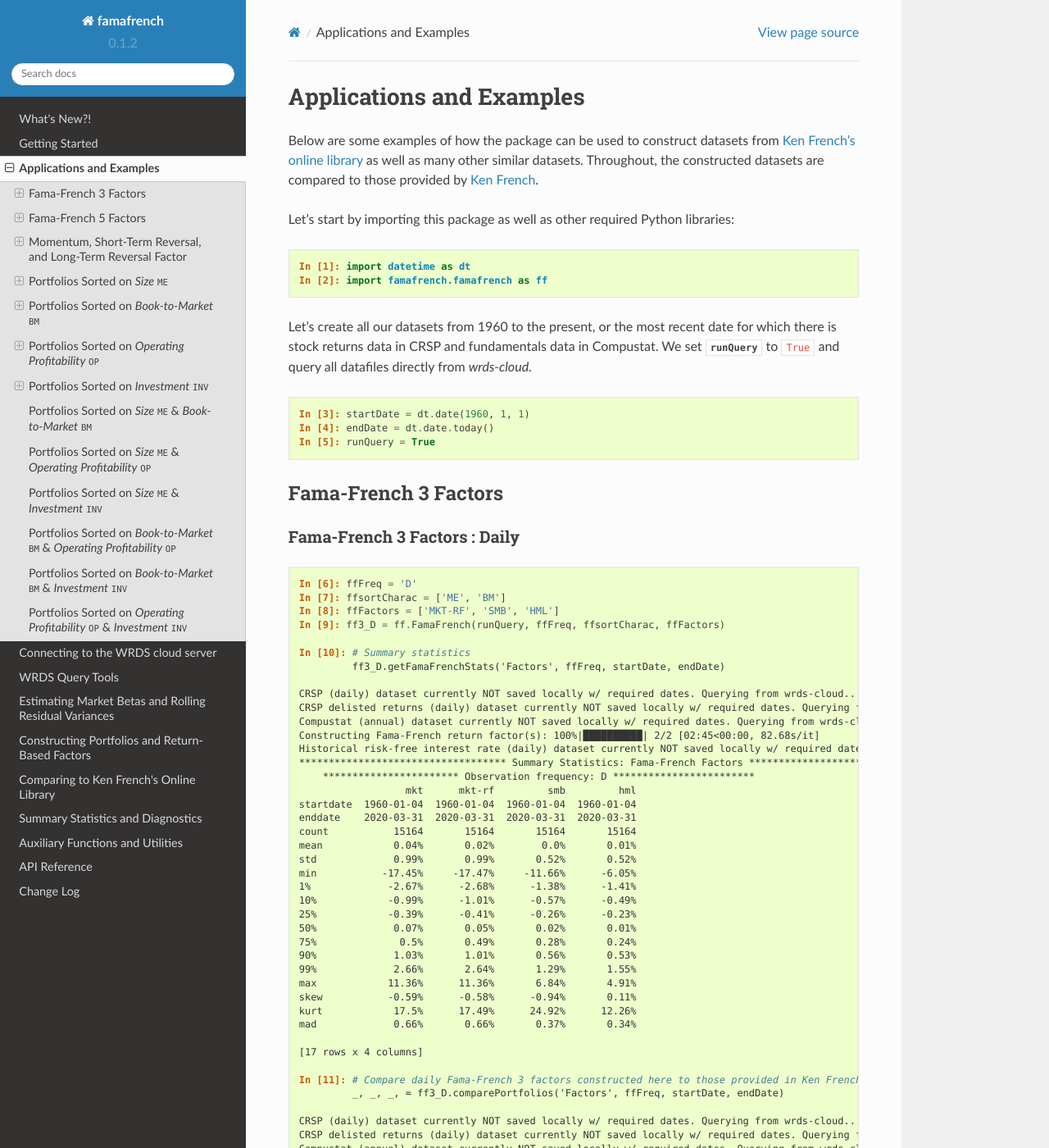
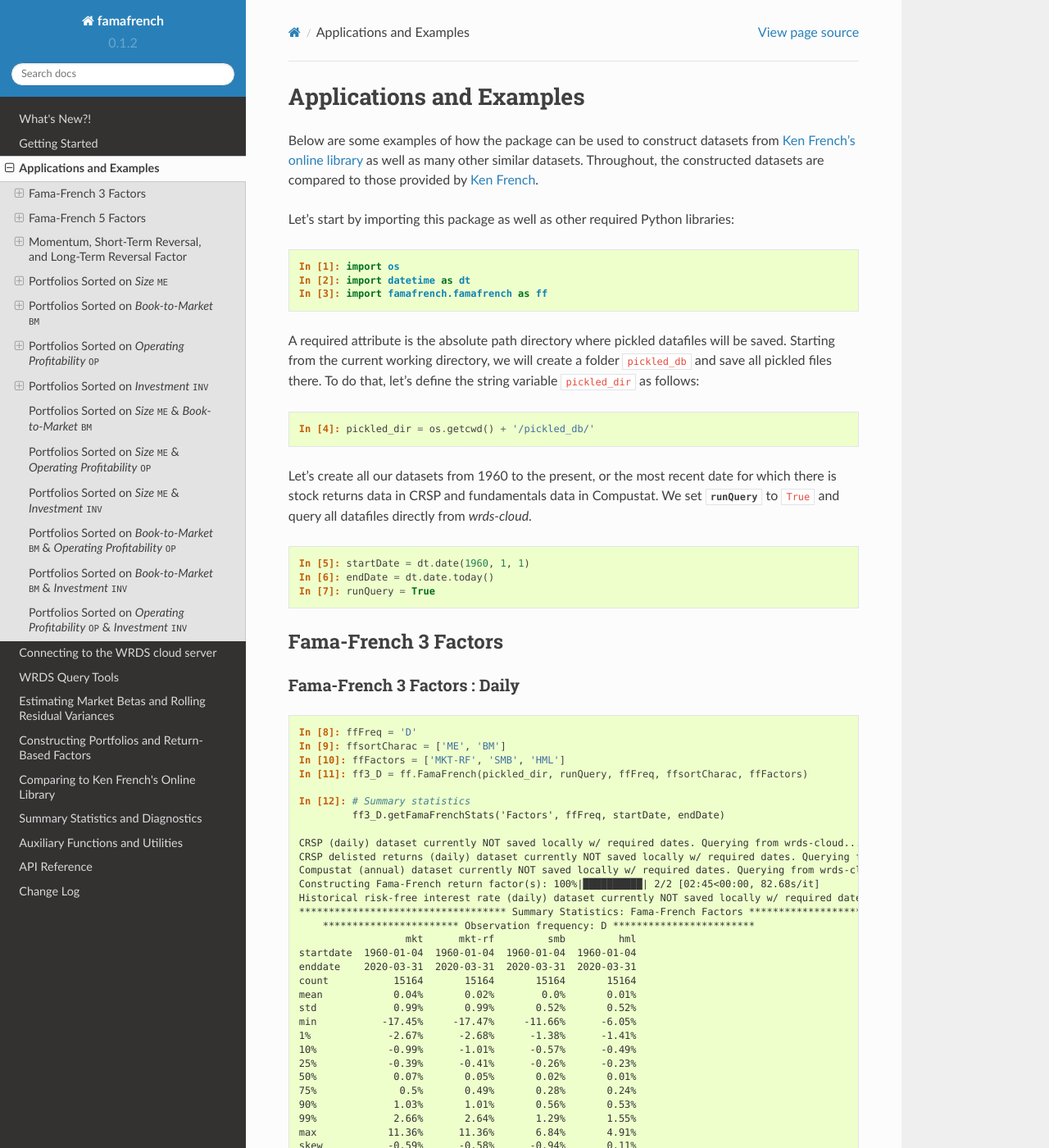
Before and after one commit to christianjauregui/famafrench, a Sphinx documentation site: the page built from docs/source/applications/applications.rst, in a window 1280 px wide and 1400 px high. Shown: the whole window at 82% size. Built offline with Sphinx 7.4.7 and the Read the Docs theme 2.0.0, drawn with Linux system fonts in a browser that asks for light colours; some of the changed text lies outside the part shown.

Commit message:
Updated docs/*

```diff
--- a/docs/source/applications/applications.rst
+++ b/docs/source/applications/applications.rst
@@ -16,17 +16,24 @@ Let's start by importing this package as well as other required Python libraries
 
 .. code-block:: ipython
 
-   In [1]: import datetime as dt
-   In [2]: import famafrench.famafrench as ff
+   In [1]: import os
+   In [2]: import datetime as dt
+   In [3]: import famafrench.famafrench as ff
+
+A required attribute is the absolute path directory where pickled datafiles will be saved. Starting from the current working directory, we will create a folder ``pickled_db`` and save all pickled files there. To do that, let's define the string variable ``pickled_dir`` as follows:
+
+.. code-block:: ipython
+
+   In [4]: pickled_dir = os.getcwd() + '/pickled_db/'
 
 
 Let's create all our datasets from 1960 to the present, or the most recent date for which there is stock returns data in CRSP and fundamentals data in Compustat. We set :attr:`runQuery` to ``True`` and query all datafiles directly from `wrds-cloud`.
 
 .. code-block:: ipython
 
-   In [3]: startDate = dt.date(1960, 1, 1)
-   In [4]: endDate = dt.date.today()
-   In [5]: runQuery = True
+   In [5]: startDate = dt.date(1960, 1, 1)
+   In [6]: endDate = dt.date.today()
+   In [7]: runQuery = True
 
 
 
@@ -39,12 +46,12 @@ Fama-French 3 Factors : Daily
 
 .. code-block:: ipython
 
-   In [6]: ffFreq = 'D'
-   In [7]: ffsortCharac = ['ME', 'BM']
-   In [8]: ffFactors = ['MKT-RF', 'SMB', 'HML']
-   In [9]: ff3_D = ff.FamaFrench(runQuery, ffFreq, ffsortCharac, ffFactors)
-
-   In [10]: # Summary statistics
+   In [8]: ffFreq = 'D'
+   In [9]: ffsortCharac = ['ME', 'BM']
+   In [10]: ffFactors = ['MKT-RF', 'SMB', 'HML']
+   In [11]: ff3_D = ff.FamaFrench(pickled_dir, runQuery, ffFreq, ffsortCharac, ffFactors)
+
+   In [12]: # Summary statistics
 	    ff3_D.getFamaFrenchStats('Factors', ffFreq, startDate, endDate)
 
    CRSP (daily) dataset currently NOT saved locally w/ required dates. Querying from wrds-cloud...
@@ -108,13 +115,13 @@ Fama-French 3 Factors : Weekly
 
 .. code-block:: ipython
 
-   In [6]: ffFreq = 'W'
-   In [7]: ffsortCharac = ['ME', 'BM']
-   In [8]: ffFactors = ['MKT-RF', 'SMB', 'HML']
-   In [9]: ff3_W = ff.FamaFrench(runQuery, ffFreq, ffsortCharac, ffFactors)
-
-
-   In [10]: # Summary statistics
+   In [8]: ffFreq = 'W'
+   In [9]: ffsortCharac = ['ME', 'BM']
+   In [10]: ffFactors = ['MKT-RF', 'SMB', 'HML']
+   In [11]: ff3_W = ff.FamaFrench(pickled_dir, runQuery, ffFreq, ffsortCharac, ffFactors)
+
+
+   In [12]: # Summary statistics
 	    ff3_W.getFamaFrenchStats('Factors', ffFreq, startDate, endDate)
 
    CRSP (daily) dataset currently NOT saved locally w/ required dates. Querying from wrds-cloud...
@@ -174,12 +181,12 @@ Fama-French 3 Factors : Monthly
 
 .. code-block:: ipython
 
-   In [6]: ffFreq = 'M'
-   In [7]: ffsortCharac = ['ME', 'BM']
-   In [8]: ffFactors = ['MKT-RF', 'SMB', 'HML']
-   In [9]: ff3_M = ff.FamaFrench(runQuery, ffFreq, ffsortCharac, ffFactors)
-
-   In [10]: # Summary statistics
+   In [8]: ffFreq = 'M'
+   In [9]: ffsortCharac = ['ME', 'BM']
+   In [10]: ffFactors = ['MKT-RF', 'SMB', 'HML']
+   In [11]: ff3_M = ff.FamaFrench(pickled_dir, runQuery, ffFreq, ffsortCharac, ffFactors)
+
+   In [12]: # Summary statistics
 	    ff3_M.getFamaFrenchStats('Factors', ffFreq, startDate, endDate)
 
    CRSP (monthly) dataset currently NOT saved locally w/ required dates. Querying from wrds-cloud...
@@ -239,12 +246,12 @@ Fama-French 3 Factors : Annual
 
 .. code-block:: ipython
 
-   In [6]: ffFreq = 'A'
-   In [7]: ffsortCharac = ['ME', 'BM']
-   In [8]: ffFactors = ['MKT-RF', 'SMB', 'HML']
-   In [9]: ff3_A = ff.FamaFrench(runQuery, ffFreq, ffsortCharac, ffFactors)
-
-   In [10]: # Summary statistics
+   In [8]: ffFreq = 'A'
+   In [9]: ffsortCharac = ['ME', 'BM']
+   In [10]: ffFactors = ['MKT-RF', 'SMB', 'HML']
+   In [11]: ff3_A = ff.FamaFrench(pickled_dir, runQuery, ffFreq, ffsortCharac, ffFactors)
+
+   In [12]: # Summary statistics
 	    ff3_A.getFamaFrenchStats('Factors', ffFreq, startDate, endDate)
 
    CRSP (monthly) dataset currently NOT saved locally w/ required dates. Querying from wrds-cloud...
@@ -306,13 +313,13 @@ Fama-French 5 Factors : Daily
 
 .. code-block:: ipython
 
-   In [6]: ffFreq = 'D'
-   In [7]: ffsortCharac = ['ME', 'BM']
-   In [8]: ffFactors = ['MKT-RF', 'SMB', 'HML', 'RMW', 'CMA']
-   In [9]: ffportCharac = ['ME', 'BM', 'OP', 'INV']
-   In [10]: ff5_D = ff.FamaFrench(runQuery, ffFreq, ffsortCharac, ffFactors, ffportCharac)
-
-   In [11]: # Summary statistics
+   In [8]: ffFreq = 'D'
+   In [9]: ffsortCharac = ['ME', 'BM']
+   In [10]: ffFactors = ['MKT-RF', 'SMB', 'HML', 'RMW', 'CMA']
+   In [11]: ffportCharac = ['ME', 'BM', 'OP', 'INV']
+   In [12]: ff5_D = ff.FamaFrench(pickled_dir, runQuery, ffFreq, ffsortCharac, ffFactors, ffportCharac)
+
+   In [13]: # Summary statistics
 	    ff5_D.getFamaFrenchStats('Factors', ffFreq, startDate, endDate)
 
    CRSP (daily) dataset currently NOT saved locally w/ required dates. Querying from wrds-cloud...
@@ -375,13 +382,13 @@ Fama-French 5 Factors : Weekly
 
 .. code-block:: ipython
 
-   In [6]: ffFreq = 'W'
-   In [7]: ffsortCharac = ['ME', 'BM']
-   In [8]: ffFactors = ['MKT-RF', 'SMB', 'HML', 'RMW', 'CMA']
-   In [9]: ffportCharac = ['ME', 'BM', 'OP', 'INV']
-   In [10]: ff5_W = ff.FamaFrench(runQuery, ffFreq, ffsortCharac, ffFactors, ffportCharac)
-
-   In [11]: # Summary statistics
+   In [8]: ffFreq = 'W'
+   In [9]: ffsortCharac = ['ME', 'BM']
+   In [10]: ffFactors = ['MKT-RF', 'SMB', 'HML', 'RMW', 'CMA']
+   In [11]: ffportCharac = ['ME', 'BM', 'OP', 'INV']
+   In [12]: ff5_W = ff.FamaFrench(pickled_dir, runQuery, ffFreq, ffsortCharac, ffFactors, ffportCharac)
+
+   In [13]: # Summary statistics
 	    ff5_W.getFamaFrenchStats('Factors', ffFreq, startDate, endDate)
 
    CRSP (daily) dataset currently NOT saved locally w/ required dates. Querying from wrds-cloud...
@@ -418,13 +425,13 @@ Fama-French 5 Factors : Monthly
 
 .. code-block:: ipython
 
-   In [6]: ffFreq = 'M'
-   In [7]: ffsortCharac = ['ME', 'BM']
-   In [8]: ffFactors = ['MKT-RF', 'SMB', 'HML', 'RMW', 'CMA']
-   In [9]: ffportCharac = ['ME', 'BM', 'OP', 'INV']
-   In [10]: ff5_M = ff.FamaFrench(runQuery, ffFreq, ffsortCharac, ffFactors, ffportCharac)
-
-   In [11]: # Summary statistics
+   In [8]: ffFreq = 'M'
+   In [9]: ffsortCharac = ['ME', 'BM']
+   In [10]: ffFactors = ['MKT-RF', 'SMB', 'HML', 'RMW', 'CMA']
+   In [11]: ffportCharac = ['ME', 'BM', 'OP', 'INV']
+   In [12]: ff5_M = ff.FamaFrench(pickled_dir, runQuery, ffFreq, ffsortCharac, ffFactors, ffportCharac)
+
+   In [13]: # Summary statistics
 	    ff5_M.getFamaFrenchStats('Factors', ffFreq, startDate, endDate)
 
    CRSP (monthly) dataset currently NOT saved locally w/ required dates. Querying from wrds-cloud...
@@ -486,13 +493,13 @@ Fama-French 5 Factors : Annual
 
 .. code-block:: ipython
 
-   In [6]: ffFreq = 'A'
-   In [7]: ffsortCharac = ['ME', 'BM']
-   In [8]: ffFactors = ['MKT-RF', 'SMB', 'HML', 'RMW', 'CMA']
-   In [9]: ffportCharac = ['ME', 'BM', 'OP', 'INV']
-   In [10]: ff5_A = ff.FamaFrench(runQuery, ffFreq, ffsortCharac, ffFactors, ffportCharac)
-
-   In [11]: # Summary statistics
+   In [8]: ffFreq = 'A'
+   In [9]: ffsortCharac = ['ME', 'BM']
+   In [10]: ffFactors = ['MKT-RF', 'SMB', 'HML', 'RMW', 'CMA']
+   In [11]: ffportCharac = ['ME', 'BM', 'OP', 'INV']
+   In [12]: ff5_A = ff.FamaFrench(pickled_dir, runQuery, ffFreq, ffsortCharac, ffFactors, ffportCharac)
+
+   In [13]: # Summary statistics
 	    ff5_A.getFamaFrenchStats('Factors', ffFreq, startDate, endDate)
 
    CRSP (monthly) dataset currently NOT saved locally w/ required dates. Querying from wrds-cloud...
@@ -564,13 +571,13 @@ Momentum, Short-Term Reversal, and Long-Term Reversal Factor
 
 .. code-block:: ipython
 
-   In [6]: ffFreq = 'D'
-   In [7]: ffsortCharac = ['ME', 'PRIOR_2_12']
-   In [8]: ffFactors = ['MKT-RF', 'MOM', 'ST_Rev', 'LT_Rev']
-   In [9]: ffportCharac = ['ME', 'PRIOR_2_12', 'PRIOR_1_1', 'PRIOR_13_60']
-   In [10]: ffprior_D = ff.FamaFrench(runQuery, ffFreq, ffsortCharac, ffFactors, ffportCharac)
-
-   In [11]: # Summary statistics
+   In [8]: ffFreq = 'D'
+   In [9]: ffsortCharac = ['ME', 'PRIOR_2_12']
+   In [10]: ffFactors = ['MKT-RF', 'MOM', 'ST_Rev', 'LT_Rev']
+   In [11]: ffportCharac = ['ME', 'PRIOR_2_12', 'PRIOR_1_1', 'PRIOR_13_60']
+   In [12]: ffprior_D = ff.FamaFrench(pickled_dir, runQuery, ffFreq, ffsortCharac, ffFactors, ffportCharac)
+
+   In [13]: # Summary statistics
 	    ffprior_D.getFamaFrenchStats('Factors', ffFreq, startDate, endDate)
 
    CRSP (daily) dataset currently NOT saved locally w/ required dates. Querying from wrds-cloud...
@@ -640,14 +647,14 @@ Momentum, Short-Term Reversal, and Long-Term Reversal Factor
 
 .. code-block:: ipython
 
-   In [6]: ffFreq = 'M'
-   In [7]: ffsortCharac = ['ME', 'PRIOR_2_12']
-   In [8]: ffFactors = ['MKT-RF', 'MOM', 'ST_Rev', 'LT_Rev']
-   In [9]: ffportCharac = ['ME', 'PRIOR_2_12', 'PRIOR_1_1', 'PRIOR_13_60']
-   In [10]: ffprior_M = ff.FamaFrench(runQuery, ffFreq, ffsortCharac, ffFactors, ffportCharac)
-
-
-   In [11]: # Summary statistics
+   In [8]: ffFreq = 'M'
+   In [9]: ffsortCharac = ['ME', 'PRIOR_2_12']
+   In [10]: ffFactors = ['MKT-RF', 'MOM', 'ST_Rev', 'LT_Rev']
+   In [11]: ffportCharac = ['ME', 'PRIOR_2_12', 'PRIOR_1_1', 'PRIOR_13_60']
+   In [12]: ffprior_M = ff.FamaFrench(pickled_dir, runQuery, ffFreq, ffsortCharac, ffFactors, ffportCharac)
+
+
+   In [13]: # Summary statistics
 	    ffprior_M.getFamaFrenchStats('Factors', ffFreq, startDate, endDate)
 
    CRSP (monthly) dataset currently NOT saved locally w/ required dates. Querying from wrds-cloud...
@@ -718,14 +725,14 @@ Momentum, Short-Term Reversal, and Long-Term Reversal Factor
 
 .. code-block:: ipython
 
-   In [6]: ffFreq = 'A'
-   In [7]: ffsortCharac = ['ME', 'PRIOR_2_12']
-   In [8]: ffFactors = ['MKT-RF', 'MOM', 'ST_Rev', 'LT_Rev']
-   In [9]: ffportCharac = ['ME', 'PRIOR_2_12', 'PRIOR_1_1', 'PRIOR_13_60']
-   In [10]: ffprior_A = ff.FamaFrench(runQuery, ffFreq, ffsortCharac, ffFactors, ffportCharac)
-
-
-   In [11]: # Summary statistics
+   In [8]: ffFreq = 'A'
+   In [9]: ffsortCharac = ['ME', 'PRIOR_2_12']
+   In [10]: ffFactors = ['MKT-RF', 'MOM', 'ST_Rev', 'LT_Rev']
+   In [11]: ffportCharac = ['ME', 'PRIOR_2_12', 'PRIOR_1_1', 'PRIOR_13_60']
+   In [12]: ffprior_A = ff.FamaFrench(pickled_dir, runQuery, ffFreq, ffsortCharac, ffFactors, ffportCharac)
+
+
+   In [13]: # Summary statistics
 	    ffprior_A.getFamaFrenchStats('Factors', ffFreq, startDate, endDate)
 
    CRSP (monthly) dataset currently NOT saved locally w/ required dates. Querying from wrds-cloud...
@@ -795,15 +802,15 @@ Portfolios Sorted on `Size` ``ME`` : Daily
 
 .. code-block:: ipython
 
-   In [7]: ffFreq = 'D'
-   In [8]: ff_D = ff.FamaFrench(runQuery, ffFreq, ffsortCharac, ffFactors, ffportCharac)
+   In [9]: ffFreq = 'D'
+   In [10]: ff_D = ff.FamaFrench(pickled_dir, runQuery, ffFreq, ffsortCharac, ffFactors, ffportCharac)
 
 **(3 x 1) Sorts**:
 
 .. code-block:: ipython
 
-   In [9]: sortingDim = [3]
-   In [10]: # Summary statistics
+   In [11]: sortingDim = [3]
+   In [12]: # Summary statistics
 	      ff_D.getFamaFrenchStats('Returns', ffFreq, startDate, endDate, sortingDim, 'vw')
 	      ff_D.getFamaFrenchStats('NumFirms', ffFreq, startDate, endDate, sortingDim)
               ff_D.getFamaFrenchStats('Characs', ffFreq, startDate, endDate, sortingDim)
@@ -910,8 +917,8 @@ Portfolios Sorted on `Size` ``ME`` : Daily
 
 .. code-block:: ipython
 
-   In [9]: sortingDim = [5]
-   In [10]: # Summary statistics
+   In [11]: sortingDim = [5]
+   In [12]: # Summary statistics
 	    ff_D.getFamaFrenchStats('Returns', ffFreq, startDate, endDate, sortingDim, 'vw')
 	    ff_D.getFamaFrenchStats('NumFirms', ffFreq, startDate, endDate, sortingDim)
             ff_D.getFamaFrenchStats('Characs', ffFreq, startDate, endDate, sortingDim)
@@ -1019,8 +1026,8 @@ Portfolios Sorted on `Size` ``ME`` : Daily
 
 .. code-block:: ipython
 
-   In [9]: sortingDim = [10]
-   In [10]: # Summary statistics
+   In [11]: sortingDim = [10]
+   In [12]: # Summary statistics
 	    ff_D.getFamaFrenchStats('Returns', ffFreq, startDate, endDate, sortingDim, 'vw')
 	    ff_D.getFamaFrenchStats('NumFirms', ffFreq, startDate, endDate, sortingDim)
             ff_D.getFamaFrenchStats('Characs', ffFreq, startDate, endDate, sortingDim)
@@ -1129,15 +1136,15 @@ Portfolios Sorted on `Size` ``ME`` : Monthly
 
 .. code-block:: ipython
 
-   In [7]: ffFreq = 'M'
-   In [8]: ff_M = ff.FamaFrench(runQuery, ffFreq, ffsortCharac, ffFactors, ffportCharac)
+   In [9]: ffFreq = 'M'
+   In [10]: ff_M = ff.FamaFrench(pickled_dir, runQuery, ffFreq, ffsortCharac, ffFactors, ffportCharac)
 
 **(3 x 1) Sorts**:
 
 .. code-block:: ipython
 
-   In [9]: sortingDim = [3]
-   In [10]: # Summary statistics
+   In [11]: sortingDim = [3]
+   In [12]: # Summary statistics
 	    ff_M.getFamaFrenchStats('Returns', ffFreq, startDate, endDate, sortingDim, 'vw')
 	    ff_M.getFamaFrenchStats('NumFirms', ffFreq, startDate, endDate, sortingDim)
             ff_M.getFamaFrenchStats('Characs', ffFreq, startDate, endDate, sortingDim)
@@ -1281,8 +1288,8 @@ Portfolios Sorted on `Size` ``ME`` : Monthly
 
 .. code-block:: ipython
 
-   In [9]: sortingDim = [5]
-   In [10]: # Summary statistics
+   In [11]: sortingDim = [5]
+   In [12]: # Summary statistics
 	    ff_M.getFamaFrenchStats('Returns', ffFreq, startDate, endDate, sortingDim, 'vw')
 	    ff_M.getFamaFrenchStats('NumFirms', ffFreq, startDate, endDate, sortingDim)
             ff_M.getFamaFrenchStats('Characs', ffFreq, startDate, endDate, sortingDim)
@@ -1429,8 +1436,8 @@ Portfolios Sorted on `Size` ``ME`` : Monthly
 
 .. code-block:: ipython
 
-   In [9]: sortingDim = [10]
-   In [10]: # Summary statistics
+   In [11]: sortingDim = [10]
+   In [12]: # Summary statistics
 	    ff_M.getFamaFrenchStats('Returns', ffFreq, startDate, endDate, sortingDim, 'vw'
 	    ff_M.getFamaFrenchStats('NumFirms', ffFreq, startDate, endDate, sortingDim)
             ff_M.getFamaFrenchStats('Characs', ffFreq, startDate, endDate, sortingDim)
@@ -1594,15 +1601,15 @@ Portfolios Sorted on `Size` ``ME`` : Annual
 
 .. code-block:: ipython
 
-   In [7]: ffFreq = 'A'
-   In [8]: ff_A = ff.FamaFrench(runQuery, ffFreq, ffsortCharac, ffFactors, ffportCharac)
+   In [9]: ffFreq = 'A'
+   In [10]: ff_A = ff.FamaFrench(pickled_dir, runQuery, ffFreq, ffsortCharac, ffFactors, ffportCharac)
 
 **(3 x 1) Sorts**:
 
 .. code-block:: ipython
 
-   In [9]: sortingDim = [3]
-   In [10]: # Summary statistics
+   In [11]: sortingDim = [3]
+   In [12]: # Summary statistics
 	    ff_A.getFamaFrenchStats('Returns', ffFreq, startDate, endDate, sortingDim, 'vw')
 	    ff_A.getFamaFrenchStats('NumFirms', ffFreq, startDate, endDate, sortingDim)
             ff_A.getFamaFrenchStats('Characs', ffFreq, startDate, endDate, sortingDim)
@@ -1714,8 +1721,8 @@ Portfolios Sorted on `Size` ``ME`` : Annual
 
 .. code-block:: ipython
 
-   In [9]: sortingDim = [5]
-   In [10]: # Summary statistics
+   In [11]: sortingDim = [5]
+   In [12]: # Summary statistics
 	    ff_A.getFamaFrenchStats('Returns', ffFreq, startDate, endDate, sortingDim, 'vw')
 	    ff_A.getFamaFrenchStats('NumFirms', ffFreq, startDate, endDate, sortingDim)
             ff_A.getFamaFrenchStats('Characs', ffFreq, startDate, endDate, sortingDim)
@@ -1828,8 +1835,8 @@ Portfolios Sorted on `Size` ``ME`` : Annual
 
 .. code-block:: ipython
 
-   In [9]: sortingDim = [10]
-   In [10]: # Summary statistics
+   In [11]: sortingDim = [10]
+   In [12]: # Summary statistics
 	   ff_A.getFamaFrenchStats('Returns', ffFreq, startDate, endDate, sortingDim, 'vw')
 	   ff_A.getFamaFrenchStats('NumFirms', ffFreq, startDate, endDate, sortingDim)
            ff_A.getFamaFrenchStats('Characs', ffFreq, startDate, endDate, sortingDim)
@@ -1962,15 +1969,15 @@ Portfolios Sorted on `Book-to-Market` ``BM`` : Monthly
 
 .. code-block:: ipython
 
-   In [7]: ffFreq = 'M'
-   In [8]: ff_M = ff.FamaFrench(runQuery, ffFreq, ffsortCharac, ffFactors, ffportCharac)
+   In [9]: ffFreq = 'M'
+   In [10]: ff_M = ff.FamaFrench(pickled_dir, runQuery, ffFreq, ffsortCharac, ffFactors, ffportCharac)
 
 **(3 x 1) Sorts**:
 
 .. code-block:: ipython
 
-   In [9]: sortingDim = [3]
-   In [10]: # Summary statistics
+   In [11]: sortingDim = [3]
+   In [12]: # Summary statistics
 	    ff_M.getFamaFrenchStats('Returns', ffFreq, startDate, endDate, sortingDim, 'vw')
 	    ff_M.getFamaFrenchStats('NumFirms', ffFreq, startDate, endDate, sortingDim)
             ff_M.getFamaFrenchStats('Characs', ffFreq, startDate, endDate, sortingDim)
@@ -2141,8 +2148,8 @@ Portfolios Sorted on `Book-to-Market` ``BM`` : Monthly
 
 .. code-block:: ipython
 
-   In [9]: sortingDim = [5]
-   In [10]: # Summary statistics
+   In [11]: sortingDim = [5]
+   In [12]: # Summary statistics
 	    ff_M.getFamaFrenchStats('Returns', ffFreq, startDate, endDate, sortingDim, 'vw')
 	    ff_M.getFamaFrenchStats('NumFirms', ffFreq, startDate, endDate, sortingDim)
             ff_M.getFamaFrenchStats('Characs', ffFreq, startDate, endDate, sortingDim)
@@ -2315,8 +2322,8 @@ Portfolios Sorted on `Book-to-Market` ``BM`` : Monthly
 
 .. code-block:: ipython
 
-   In [9]: sortingDim = [10]
-   In [10]: # Summary statistics
+   In [11]: sortingDim = [10]
+   In [12]: # Summary statistics
 	    ff_M.getFamaFrenchStats('Returns', ffFreq, startDate, endDate, sortingDim, 'vw')
 	    ff_M.getFamaFrenchStats('NumFirms', ffFreq, startDate, endDate, sortingDim)
             ff_M.getFamaFrenchStats('Characs', ffFreq, startDate, endDate, sortingDim)
--- a/docs/source/index.rst
+++ b/docs/source/index.rst
@@ -78,10 +78,10 @@ How to Cite
 ************
 This package (and its release as of May 1, 2020) should be cited using Zenodo. For example, for the 0.1.2 release,
 
-   [*] Christian Jauregui. (2020, May 1). christianjauregui/famafrench: Release 0.1.2. Zenodo. https://sandbox.zenodo.org/record/535156#.XqyCqRNKhTY
+   [*] Christian Jauregui. (2020, May 1). christianjauregui/famafrench: Release 0.1.2. Zenodo. https://sandbox.zenodo.org/record/535216#.XqyCqRNKhTY
 
-      .. image:: https://sandbox.zenodo.org/badge/doi/10.5072/zenodo.535156.svg
-         :target: https://sandbox.zenodo.org/record/535156#.XqyCqRNKhTY
+      .. image:: https://sandbox.zenodo.org/badge/doi/10.5072/zenodo.535216.svg
+         :target: https://sandbox.zenodo.org/record/535216#.XqyCqRNKhTY
 
 *******************
 `Todo`
```
Also changed, not shown: other parts of docs/source/applications/applications.rst (+24 -24 lines), docs/source/gettingstarted/gettingstarted.rst (+52 -46 lines), 13 other files.
